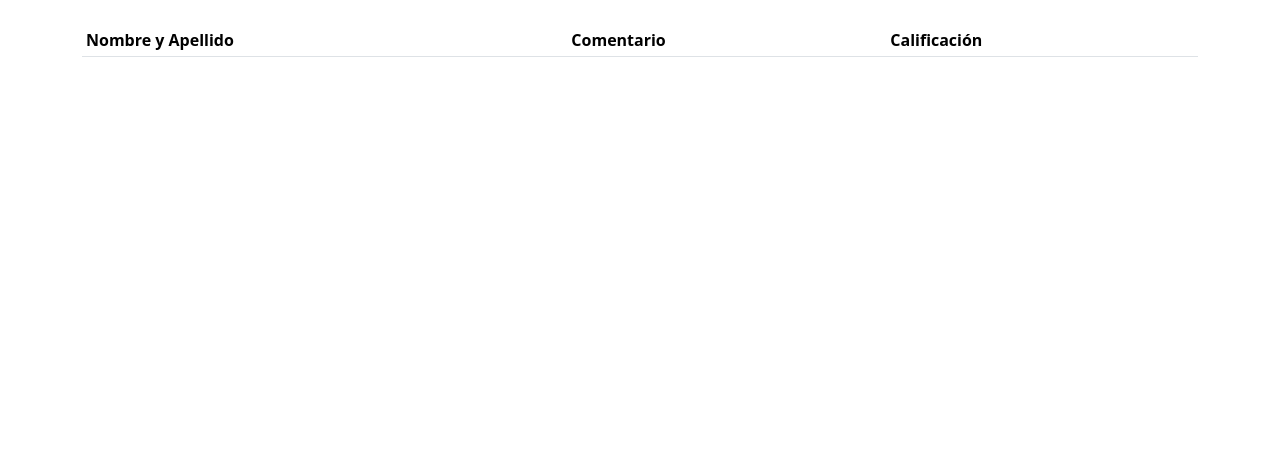
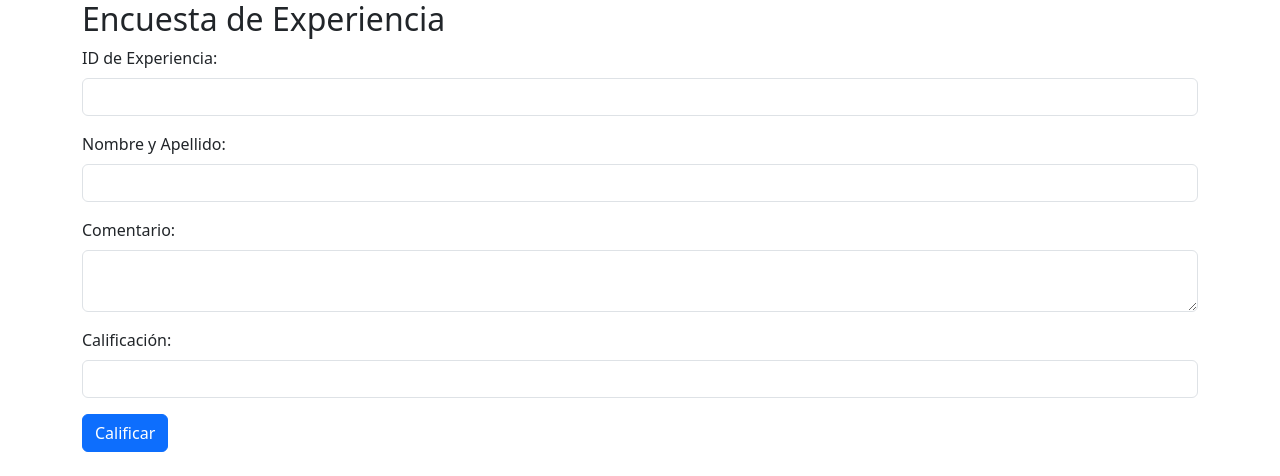
Before and after one commit to Leobar67/Pr-ctica2, a Flask app: page / in a window 1280 px wide. Shown: the top 476 px of the page. Run offline with Flask 3, Linux system fonts and the light colour scheme; lists and menus that the app fills with data are empty; some libraries are stand-ins or nearby versions.

Commit message:
Update app.html

```diff
--- a/templates/app.html
+++ b/templates/app.html
@@ -6,11 +6,31 @@
     <link href="https://cdn.jsdelivr.net/npm/bootstrap@5.3.3/dist/css/bootstrap.min.css" rel="stylesheet" integrity="sha384-QWTKZyjpPEjISv5WaRU9OFeRpok6YctnYmDr5pNlyT2bRjXh0JMhjY6hW+ALEwIH" crossorigin="anonymous">
     <script src="https://code.jquery.com/jquery-3.7.1.min.js" integrity="sha256-/JqT3SQfawRcv/BIHPThkBvs0OEvtFFmqPF/lYI/Cxo=" crossorigin="anonymous"></script>
     <script src="https://js.pusher.com/8.2.0/pusher.min.js"></script>
-
     <title>App</title>
 </head>
 <body>
     <div class="container">
+        <h2>Encuesta de Experiencia</h2>
+        <form id="encuestaForm">
+            <div class="mb-3">
+                <label for="Id_Experiencia" class="form-label">ID de Experiencia:</label>
+                <input type="number" class="form-control" id="Id_Experiencia" name="Id_Experiencia" required>
+            </div>
+            <div class="mb-3">
+                <label for="Nombre_Apellido" class="form-label">Nombre y Apellido:</label>
+                <input type="text" class="form-control" id="Nombre_Apellido" name="Nombre_Apellido" required minlength="10" maxlength="50">
+            </div>
+            <div class="mb-3">
+                <label for="Comentario" class="form-label">Comentario:</label>
+                <textarea class="form-control" id="Comentario" name="Comentario" required minlength="10" maxlength="50"></textarea>
+            </div>
+            <div class="mb-3">
+                <label for="Calificacion" class="form-label">Calificación:</label>
+                <input type="number" class="form-control" id="Calificacion" name="Calificacion" required min="0" max="5">
+            </div>
+            <button type="submit" class="btn btn-primary">Calificar</button>
+        </form>
+
         <table class="table table-sm mt-4">
             <thead>
                 <tr>
```
